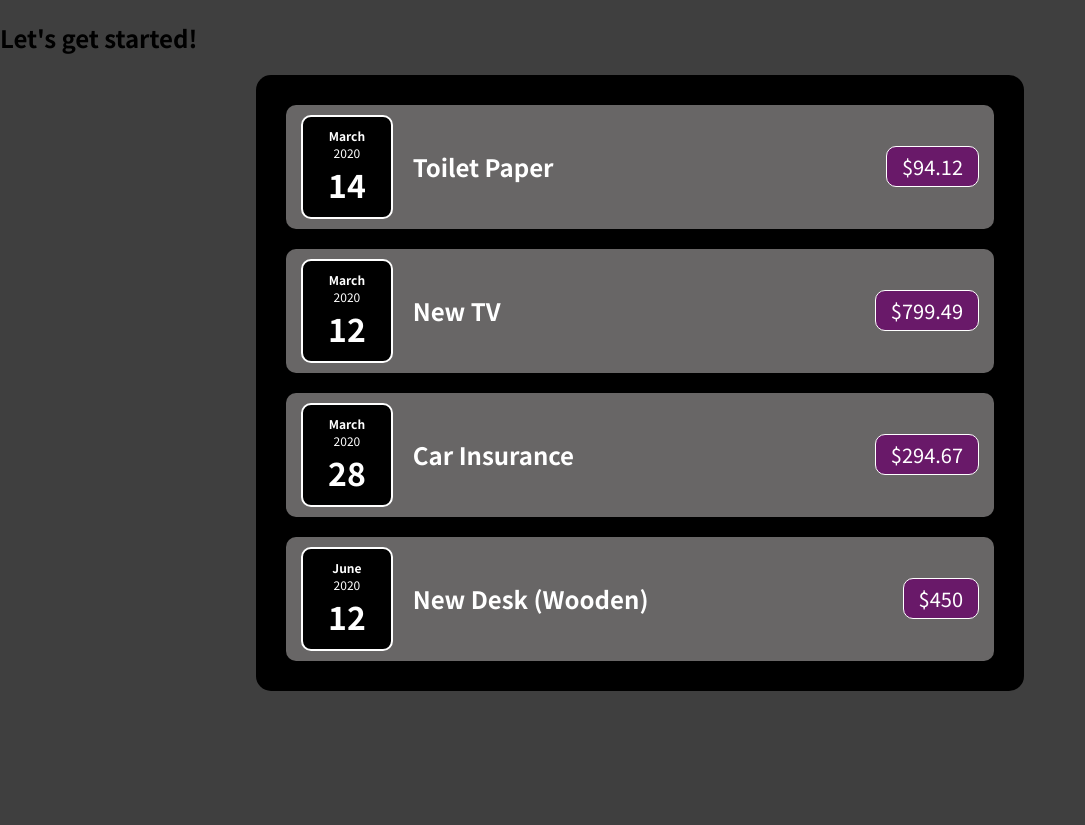
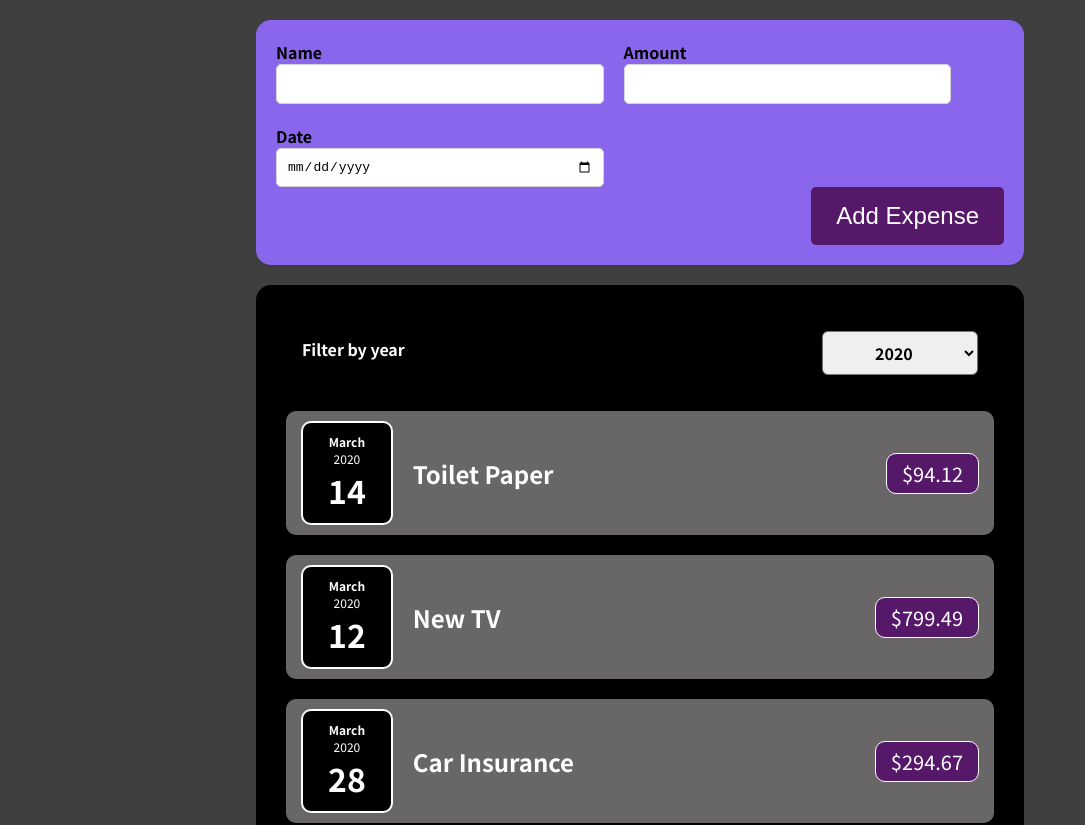
Before and after one commit to adolenec/react_praksa, a React (Create React App) app: page / in a window 1280 px wide. Shown: the top 825 px of the page, without its empty margins (0-1085 px from the left). Before the commit the page ends 800 px from the top, so only its background shows below. Built offline with nearby package versions, Linux system fonts and the light colour scheme.

Commit message:
added section 4

```diff
--- a/src/App.js
+++ b/src/App.js
@@ -1,5 +1,7 @@
 
 import Expenses from "./components/Expenses/Expenses";
+import NewExpense from "./components/NewExpense/NewExpense";
+
 
 function App() {
 
@@ -30,9 +32,16 @@ function App() {
     },
   ]
 
+  const addExpense = (expense) =>{
+    // const newExpense = {
+    //   ...expense
+    // }
+    console.log(expense);
+  }
+
   return (
     <div>
-      <h2>Let's get started!</h2>
+      <NewExpense onAddExpense={addExpense} />
       <Expenses items={expenseItems}/>
     </div>
   );
--- a/src/components/Expenses/ExpenseItem.css
+++ b/src/components/Expenses/ExpenseItem.css
@@ -11,7 +11,7 @@
     border: 1.5px solid white;
     font-size: 1.25rem;
     color: white;
-    background: rgb(105, 25, 105);
+    background: rgb(86, 25, 105);
     padding: 5px 15px;
     border-radius: 10px;
 }
--- a/src/components/Expenses/ExpenseItem.js
+++ b/src/components/Expenses/ExpenseItem.js
@@ -1,7 +1,9 @@
+import React from 'react';
 import ExpenseDate from "./ExpenseDate";
 import './ExpenseItem.css';
 
 const ExpenseItem = (props) => {
+
     return (
         <div className="expense-item">
             <ExpenseDate date={props.date}/>
--- a/src/components/Expenses/Expenses.js
+++ b/src/components/Expenses/Expenses.js
@@ -1,9 +1,21 @@
+import React, { useState } from 'react';
+
 import ExpenseItem from "./ExpenseItem";
 import './Expenses.css';
+import ExpensesFilter from "./ExpensesFilter";
 
 const Expenses = (props) => {
+
+    const [filteredYear, setFilterValue] = useState('2020');
+
+    const filterYear = (filteredValue) => {
+        console.log(filteredValue);
+        setFilterValue(filteredValue);
+    }
+
     return (
         <div className="expenses">
+            <ExpensesFilter onFilterHandler={filterYear} selected={filteredYear}/>
             <ExpenseItem name={props.items[0].name} amount={props.items[0].amount} date={props.items[0].date} />
             <ExpenseItem name={props.items[1].name} amount={props.items[1].amount} date={props.items[1].date} />
             <ExpenseItem name={props.items[2].name} amount={props.items[2].amount} date={props.items[2].date} />
--- /dev/null
+++ b/src/components/Expenses/ExpensesFilter.css
@@ -0,0 +1,24 @@
+.expenses-filter {
+    color: white;
+    padding: 0 1rem;
+  }
+
+  .expenses-filter__control {
+    display: flex;
+    width: 100%;
+    align-items: center;
+    justify-content: space-between;
+    margin: 1rem 0;
+  }
+
+  .expenses-filter label {
+    font-weight: bold;
+    margin-bottom: 0.5rem;
+  }
+
+  .expenses-filter select {
+    font: inherit;
+    padding: 0.5rem 3rem;
+    font-weight: bold;
+    border-radius: 6px;
+  }
--- /dev/null
+++ b/src/components/Expenses/ExpensesFilter.js
@@ -0,0 +1,27 @@
+import React from 'react';
+
+import './ExpensesFilter.css';
+
+const ExpensesFilter = (props) => {
+
+
+    const filterValueHandler = (e) =>{
+        props.onFilterHandler(e.target.value);
+    }
+
+  return (
+    <div className='expenses-filter'>
+      <div className='expenses-filter__control'>
+        <label>Filter by year</label>
+        <select onChange={filterValueHandler} value={props.selected}>
+          <option value='2022'>2022</option>
+          <option value='2021'>2021</option>
+          <option value='2020'>2020</option>
+          <option value='2019'>2019</option>
+        </select>
+      </div>
+    </div>
+  );
+};
+
+export default ExpensesFilter;
--- /dev/null
+++ b/src/components/NewExpense/ExpenseForm.css
@@ -0,0 +1,35 @@
+.form-elements{
+    display: flex;
+    flex-wrap: wrap;
+    gap: 20px;
+}
+
+.form-element{
+    display: flex;
+    flex-direction: column;
+    flex-basis: 45%;
+}
+
+.form-element>label{
+    font-weight: bold;
+}
+
+.form-element input{
+    padding: 10px;
+    border-radius: 5px;
+    border: 1px solid lightgray;
+    font-size: inherit;
+}
+
+.form-btn{
+    margin-right: 0;
+    margin-left: auto;
+    display: block;
+    padding: 15px 25px;
+    font-size: 1.5rem;
+    color: white;
+    background: rgb(86, 25, 105);
+    border: none;
+    border-radius: 5px;
+    cursor: pointer;
+}
--- /dev/null
+++ b/src/components/NewExpense/ExpenseForm.js
@@ -0,0 +1,58 @@
+import React, { useState } from 'react';
+import './ExpenseForm.css';
+
+const ExpenseForm = (props) => {
+
+    const [nameValue, setNameValue] = useState('');
+    const [amountValue, setAmountValue] = useState('');
+    const [dateValue, setDateValue] = useState('');
+
+    const nameInputHandler = (e) =>{
+        setNameValue(e.target.value);
+    }
+
+    const amountInputHandler = (e) =>{
+        setAmountValue(e.target.value);
+    }
+
+    const dateInputHandler = (e) =>{
+        setDateValue(e.target.value);
+    }
+
+    const submitHandler = (e) =>{
+        e.preventDefault();
+        const expenseData = {
+            name: nameValue,
+            amount: amountValue,
+            date: new Date(dateValue)
+        }
+        props.onSendExpense(expenseData);
+        setNameValue('');
+        setAmountValue('');
+        setDateValue('');
+    }
+
+    return (
+        <form onSubmit={submitHandler}>
+            <div className="form-elements">
+                <div className="form-element">
+                    <label htmlFor="name">Name</label>
+                    <input type="text" id="name" value={nameValue} onChange={nameInputHandler}/>
+                </div>
+                <div className="form-element">
+                    <label htmlFor="amount">Amount</label>
+                    <input type="number" id="amount" step="0.01" value={amountValue} onChange={amountInputHandler}/>
+                </div>
+                <div className="form-element">
+                    <label htmlFor="date">Date</label>
+                    <input type="date" id="date" min="2019-01-01" max="2022-31-12" value={dateValue} onChange={dateInputHandler}/>
+                </div>
+            </div>
+            <div>
+                <button className='form-btn'>Add Expense</button>
+            </div>
+        </form>
+    )
+}
+
+export default ExpenseForm;
--- /dev/null
+++ b/src/components/NewExpense/NewExpense.css
@@ -0,0 +1,7 @@
+.new-expense-div{
+    width: 60%;
+    margin: 20px auto;
+    padding: 20px;
+    background: rgb(138, 102, 236);
+    border-radius: 15px;
+}
--- /dev/null
+++ b/src/components/NewExpense/NewExpense.js
@@ -0,0 +1,22 @@
+import React from 'react';
+import ExpenseForm from './ExpenseForm';
+import './NewExpense.css';
+
+const newExpense = (props) => {
+
+    const sendExpense = (expense) => {
+        const newExpense = {
+            ...expense,
+            id : Math.random().toString()
+        }
+        props.onAddExpense(newExpense);
+    }
+
+    return (
+        <div className='new-expense-div'>
+            <ExpenseForm onSendExpense={sendExpense}/>
+        </div>
+    )
+}
+
+export default newExpense;
```
Also changed, not shown: 1 other file (tests, documents, lock files or other folders).
